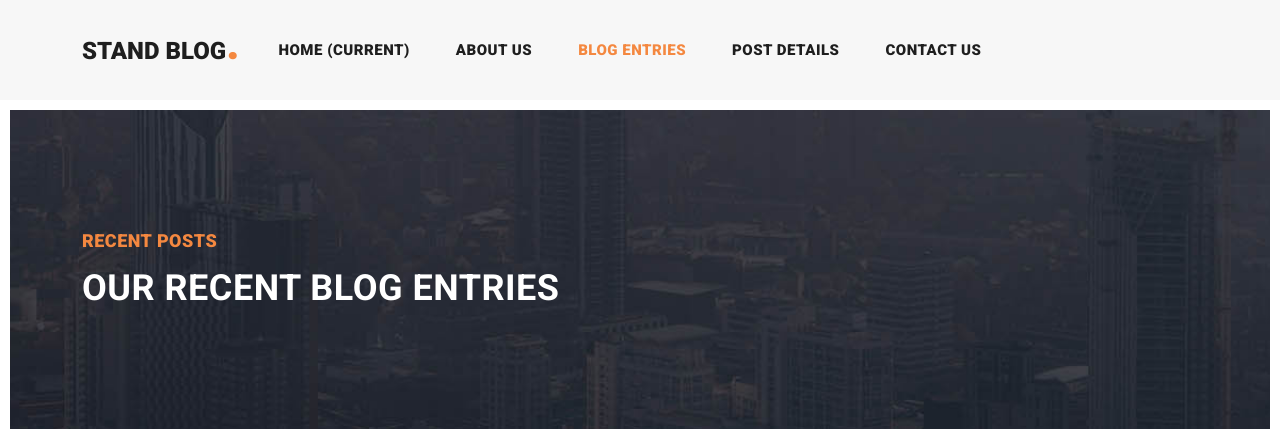
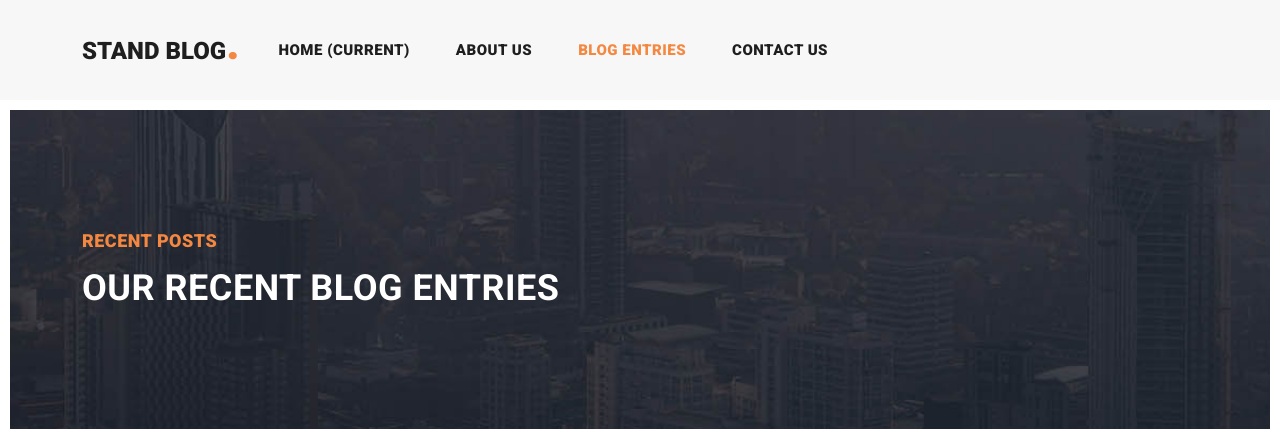
Before and after one commit to peymanng/blog_codeyad, a Django app: page /posts/ in a window 1280 px wide. Shown: the top 429 px of the page. Run offline with Django 4.2, Linux system fonts and the light colour scheme; data that the repository does not hold is empty; some libraries are stand-ins or nearby versions.

Commit message:
change header

```diff
--- a/templates/base.html
+++ b/templates/base.html
@@ -52,9 +52,6 @@
               </li>
               <li class="nav-item active">
                 <a class="nav-link" href="blog.html">Blog Entries</a>
-              </li>
-              <li class="nav-item">
-                <a class="nav-link" href="post-details.html">Post Details</a>
               </li>
               <li class="nav-item">
                 <a class="nav-link" href="contact.html">Contact Us</a>
```
